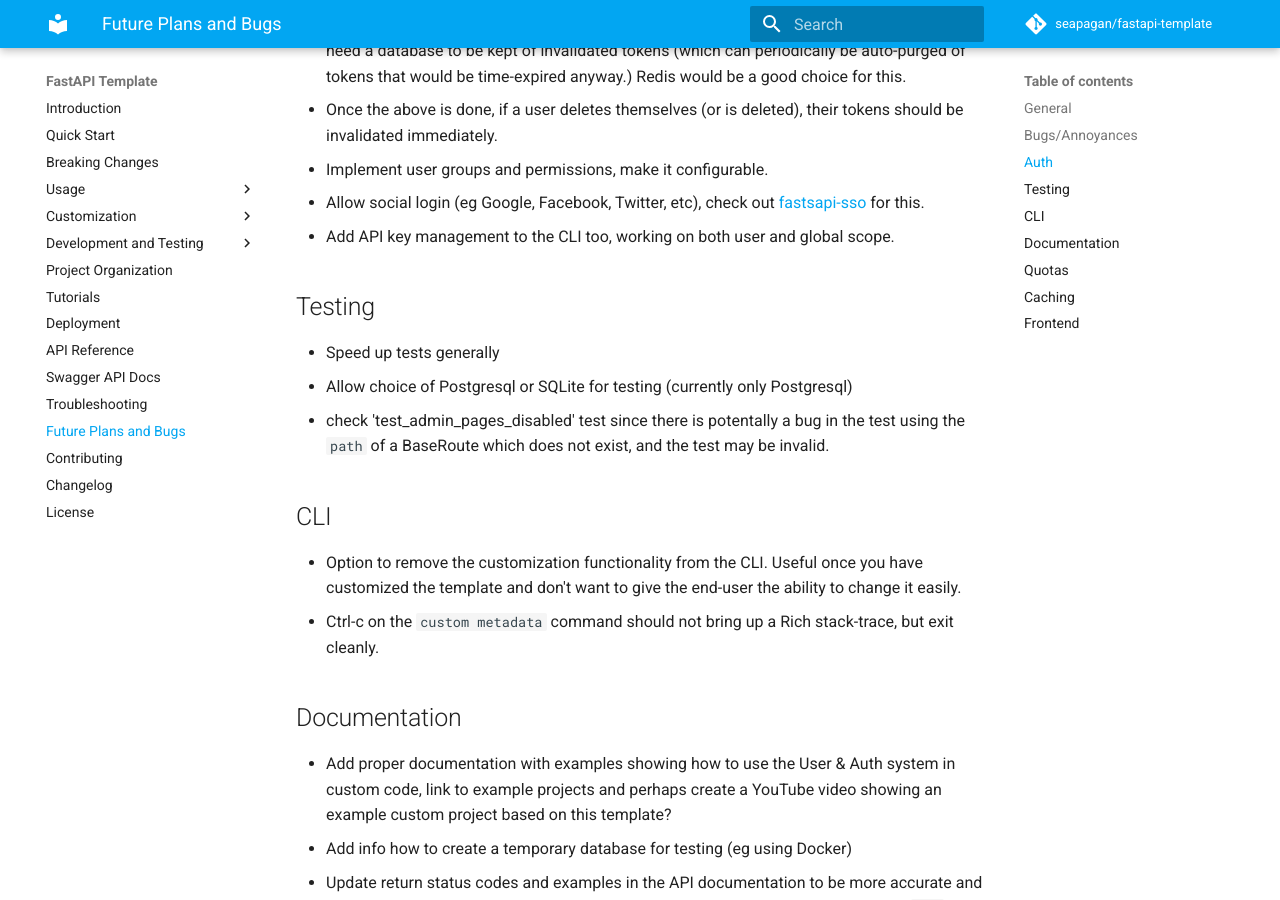
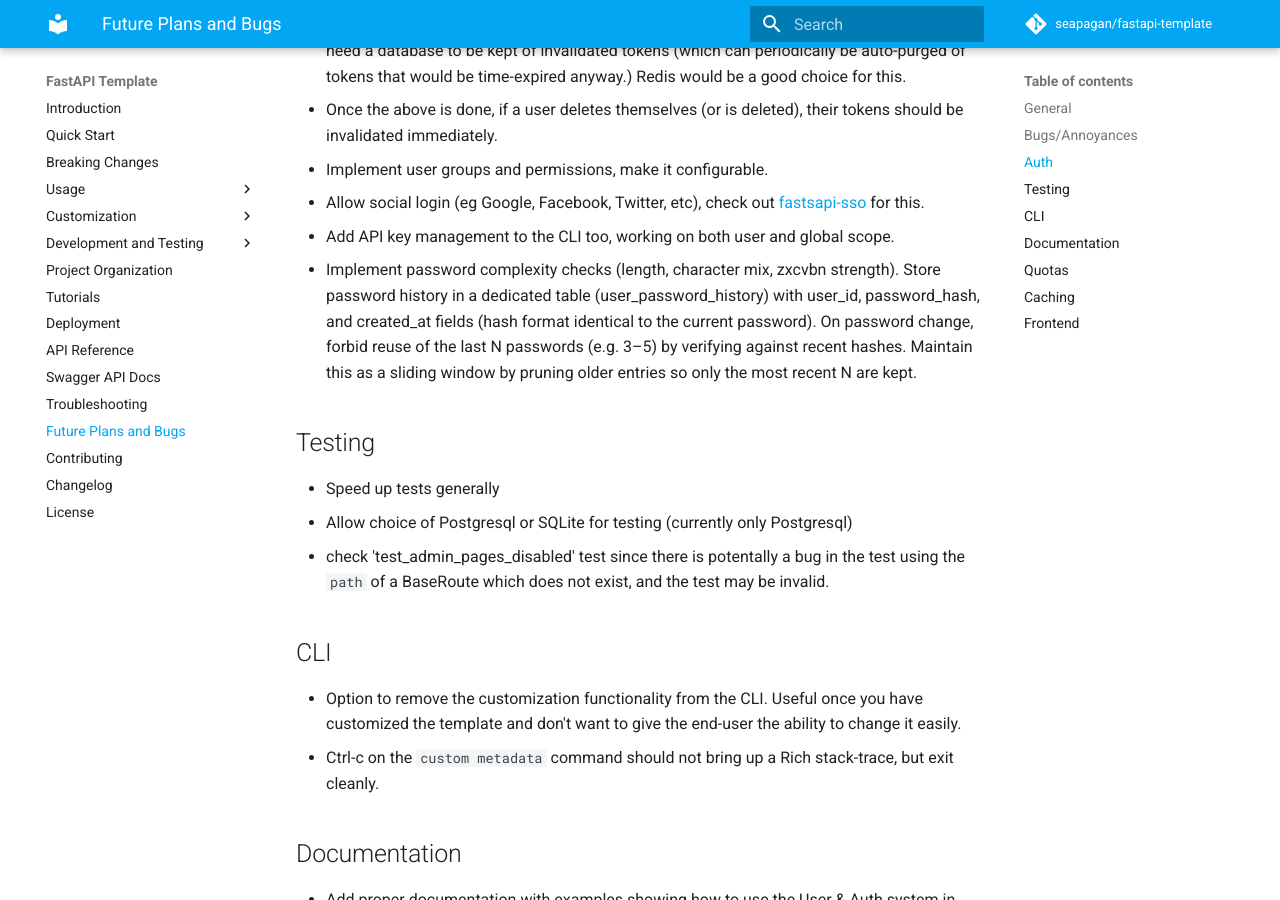
Before and after one commit to seapagan/fastapi-template, an MkDocs documentation site: the page built from docs/future.md, in a window 1280 px wide and 900 px high, scrolled down 1187 px. Built offline with MkDocs 1.6.1 and Material for MkDocs 9.7.7, drawn with Linux system fonts in a browser that asks for light colours; comment, search, counter and statistics services are not loaded.

Commit message:
update TODO.
Signed-off-by: Grant Ramsay <seapagan@gmail.com>

```diff
--- a/TODO.md
+++ b/TODO.md
@@ -49,6 +49,12 @@
 - Allow social login (eg Google, Facebook, Twitter, etc), check out
   [fastsapi-sso](https://github.com/tomasvotava/fastapi-sso) for this.
 - Add API key management to the CLI too, working on both user and global scope.
+- Implement password complexity checks (length, character mix, zxcvbn strength).
+  Store password history in a dedicated table (user_password_history) with
+  user_id, password_hash, and created_at fields (hash format identical to the
+  current password). On password change, forbid reuse of the last N passwords
+  (e.g. 3–5) by verifying against recent hashes. Maintain this as a sliding
+  window by pruning older entries so only the most recent N are kept.
 
 ## Testing
 
```
